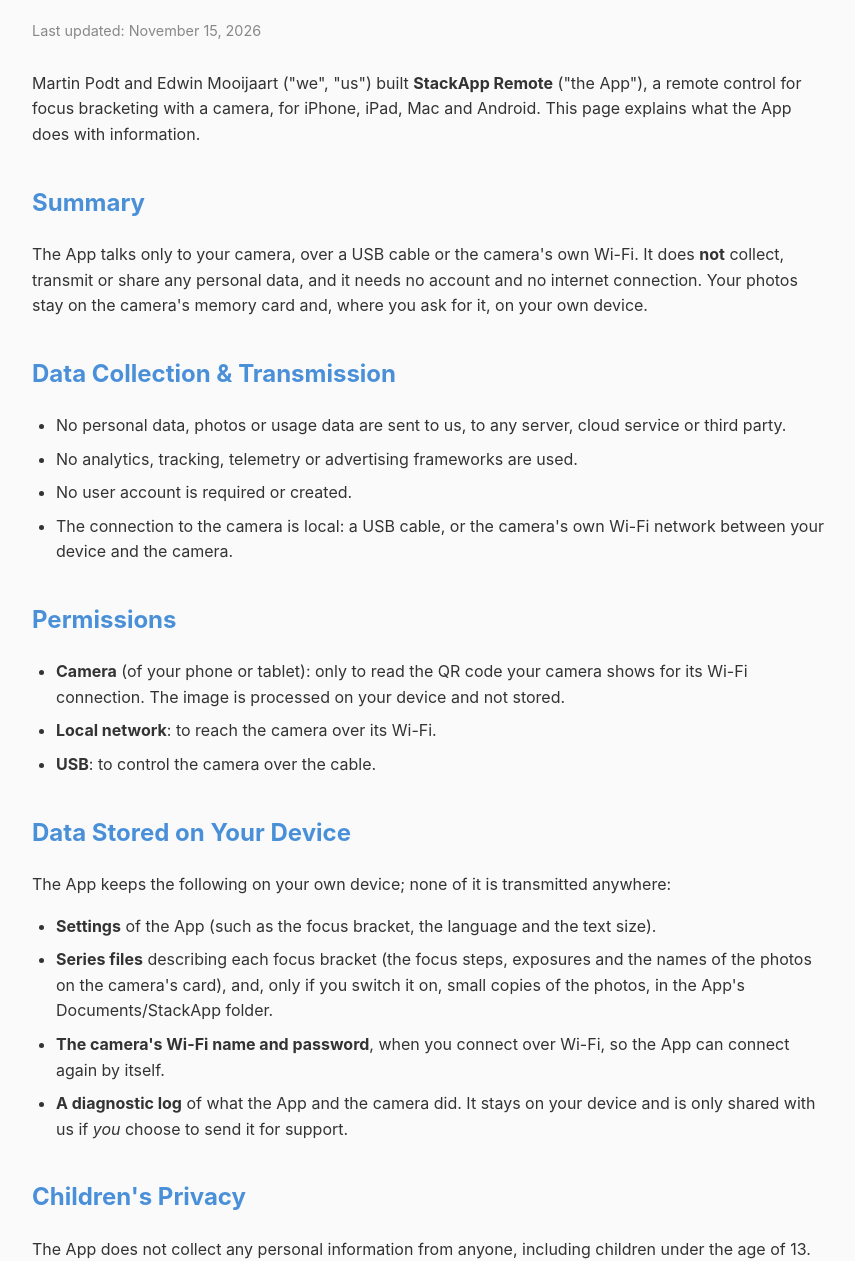
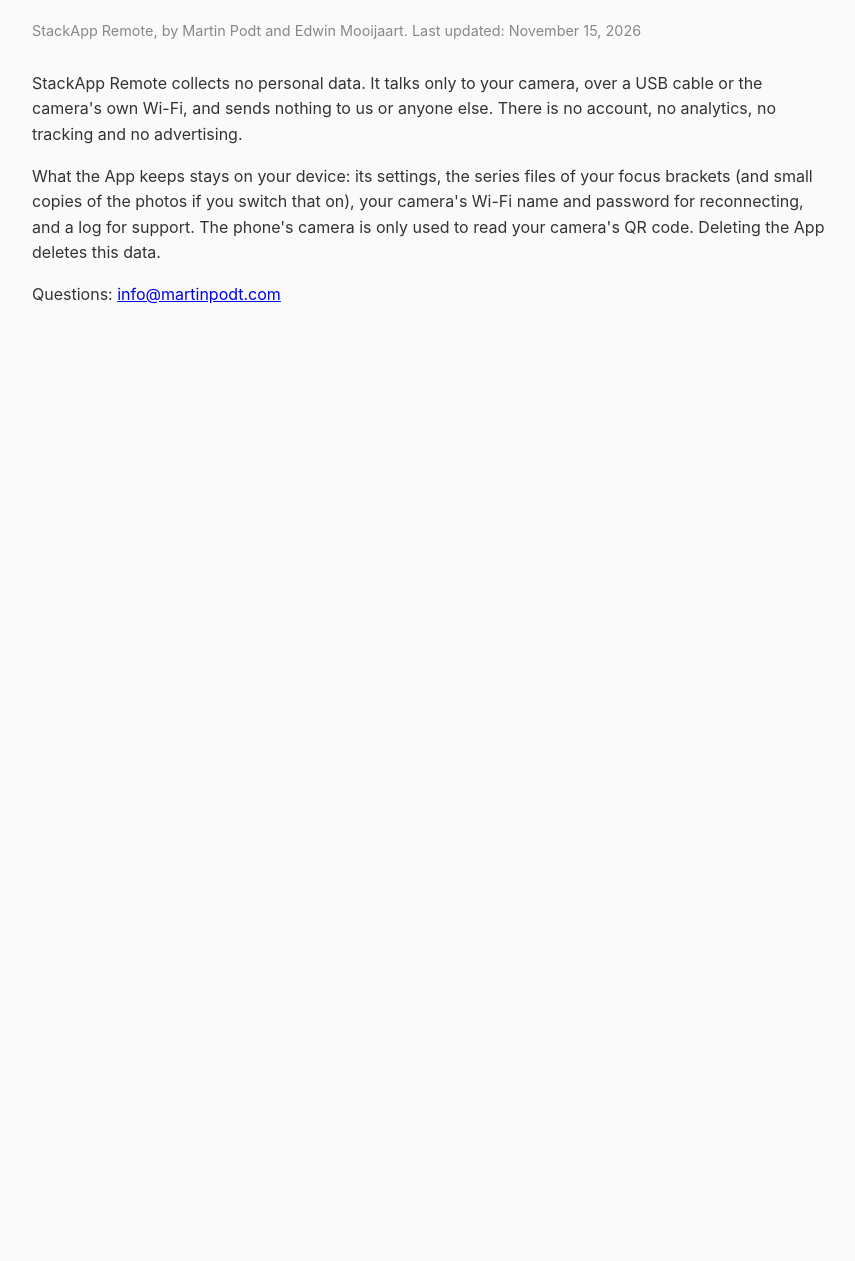
Before and after one commit to mpodt/privacy, a plain HTML site: page stackapp-remote/index.html in a window 1280 px wide. Shown: the part 88-1349 px from the top of the page, without its empty margins (208-1063 px from the left). After the commit the page ends 800 px from the top, so only its background shows below. Drawn offline with Linux system fonts and the light colour scheme.

Commit message:
StackApp Remote: privacy policy and support page from the StackApp repository

```diff
--- a/stackapp-remote/index.html
+++ b/stackapp-remote/index.html
@@ -15,72 +15,22 @@
             background-color: #fafafa;
         }
         h1 { color: #1a1a2e; margin-bottom: 0.2em; }
-        h2 { color: #4A90D9; margin-top: 1.5em; }
         .last-updated { color: #888; font-size: 0.9em; margin-bottom: 2em; }
-        ul { padding-left: 1.5em; }
-        li { margin-bottom: 0.5em; }
-        .contact { background: #f0f4f8; padding: 15px; border-radius: 8px; margin-top: 2em; }
     </style>
 </head>
 <body>
 
 <h1>Privacy Policy</h1>
-<p class="last-updated">Last updated: November 15, 2026</p>
+<p class="last-updated">StackApp Remote, by Martin Podt and Edwin Mooijaart. Last updated: November 15, 2026</p>
 
-<p>Martin Podt and Edwin Mooijaart ("we", "us") built <strong>StackApp Remote</strong> ("the App"), a remote control for
-focus bracketing with a camera, for iPhone, iPad, Mac and Android. This page explains what the App does with
-information.</p>
+<p>StackApp Remote collects no personal data. It talks only to your camera, over a USB cable or the camera's own
+Wi-Fi, and sends nothing to us or anyone else. There is no account, no analytics, no tracking and no advertising.</p>
 
-<h2>Summary</h2>
-<p>The App talks only to your camera, over a USB cable or the camera's own Wi-Fi. It does <strong>not</strong> collect,
-transmit or share any personal data, and it needs no account and no internet connection. Your photos stay on the
-camera's memory card and, where you ask for it, on your own device.</p>
+<p>What the App keeps stays on your device: its settings, the series files of your focus brackets (and small copies of
+the photos if you switch that on), your camera's Wi-Fi name and password for reconnecting, and a log for support. The
+phone's camera is only used to read your camera's QR code. Deleting the App deletes this data.</p>
 
-<h2>Data Collection &amp; Transmission</h2>
-<ul>
-    <li>No personal data, photos or usage data are sent to us, to any server, cloud service or third party.</li>
-    <li>No analytics, tracking, telemetry or advertising frameworks are used.</li>
-    <li>No user account is required or created.</li>
-    <li>The connection to the camera is local: a USB cable, or the camera's own Wi-Fi network between your device and
-        the camera.</li>
-</ul>
-
-<h2>Permissions</h2>
-<ul>
-    <li><strong>Camera</strong> (of your phone or tablet): only to read the QR code your camera shows for its Wi-Fi
-        connection. The image is processed on your device and not stored.</li>
-    <li><strong>Local network</strong>: to reach the camera over its Wi-Fi.</li>
-    <li><strong>USB</strong>: to control the camera over the cable.</li>
-</ul>
-
-<h2>Data Stored on Your Device</h2>
-<p>The App keeps the following on your own device; none of it is transmitted anywhere:</p>
-<ul>
-    <li><strong>Settings</strong> of the App (such as the focus bracket, the language and the text size).</li>
-    <li><strong>Series files</strong> describing each focus bracket (the focus steps, exposures and the names of the
-        photos on the camera's card), and, only if you switch it on, small copies of the photos, in the App's
-        Documents/StackApp folder.</li>
-    <li><strong>The camera's Wi-Fi name and password</strong>, when you connect over Wi-Fi, so the App can connect
-        again by itself.</li>
-    <li><strong>A diagnostic log</strong> of what the App and the camera did. It stays on your device and is only
-        shared with us if <em>you</em> choose to send it for support.</li>
-</ul>
-
-<h2>Children's Privacy</h2>
-<p>The App does not collect any personal information from anyone, including children under the age of 13.</p>
-
-<h2>Changes to This Privacy Policy</h2>
-<p>We may update this Privacy Policy from time to time. Changes are posted on this page with a new "Last updated"
-date.</p>
-
-<div class="contact">
-    <h2 style="margin-top: 0;">Contact</h2>
-    <p>Questions about this Privacy Policy:</p>
-    <p>
-        <strong>Martin Podt</strong><br>
-        Email: <a href="mailto:info@martinpodt.com">info@martinpodt.com</a>
-    </p>
-</div>
+<p>Questions: <a href="mailto:info@martinpodt.com">info@martinpodt.com</a></p>
 
 </body>
 </html>
```
